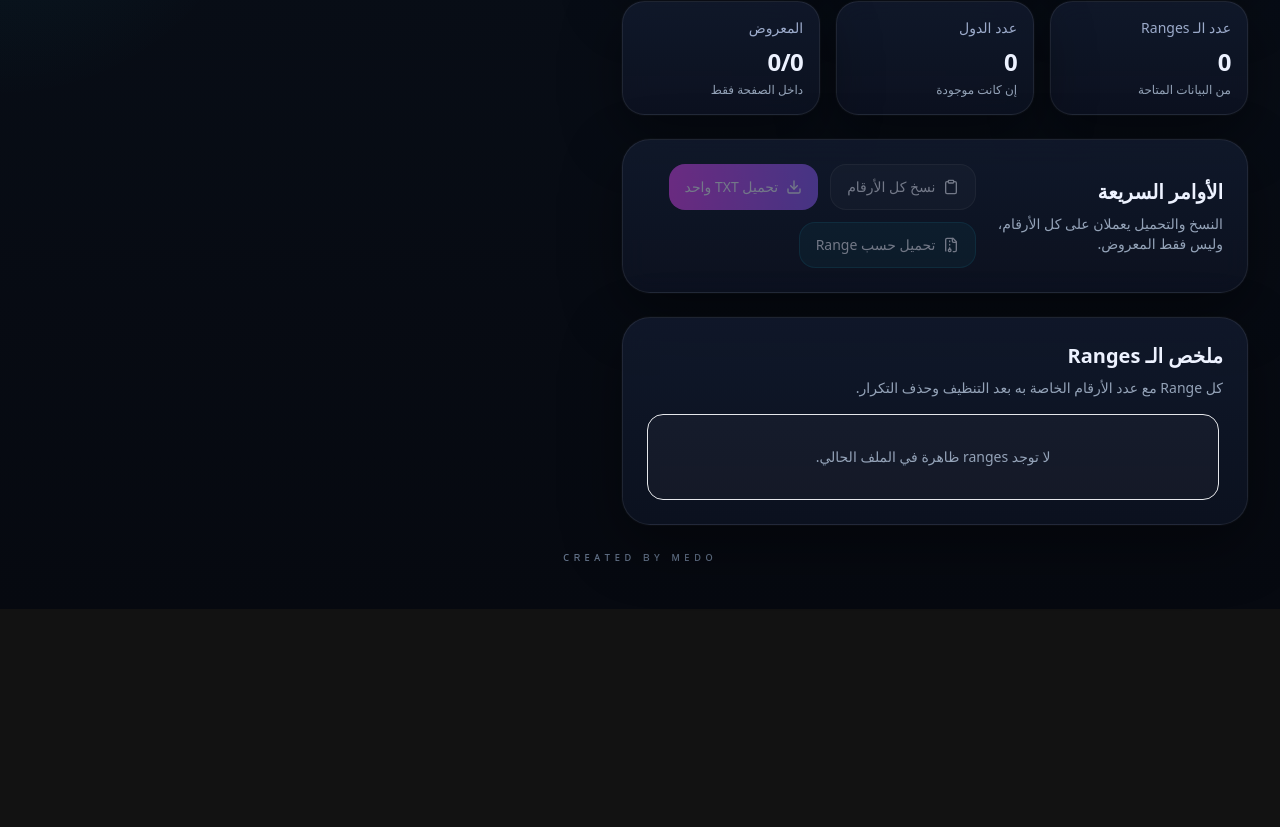
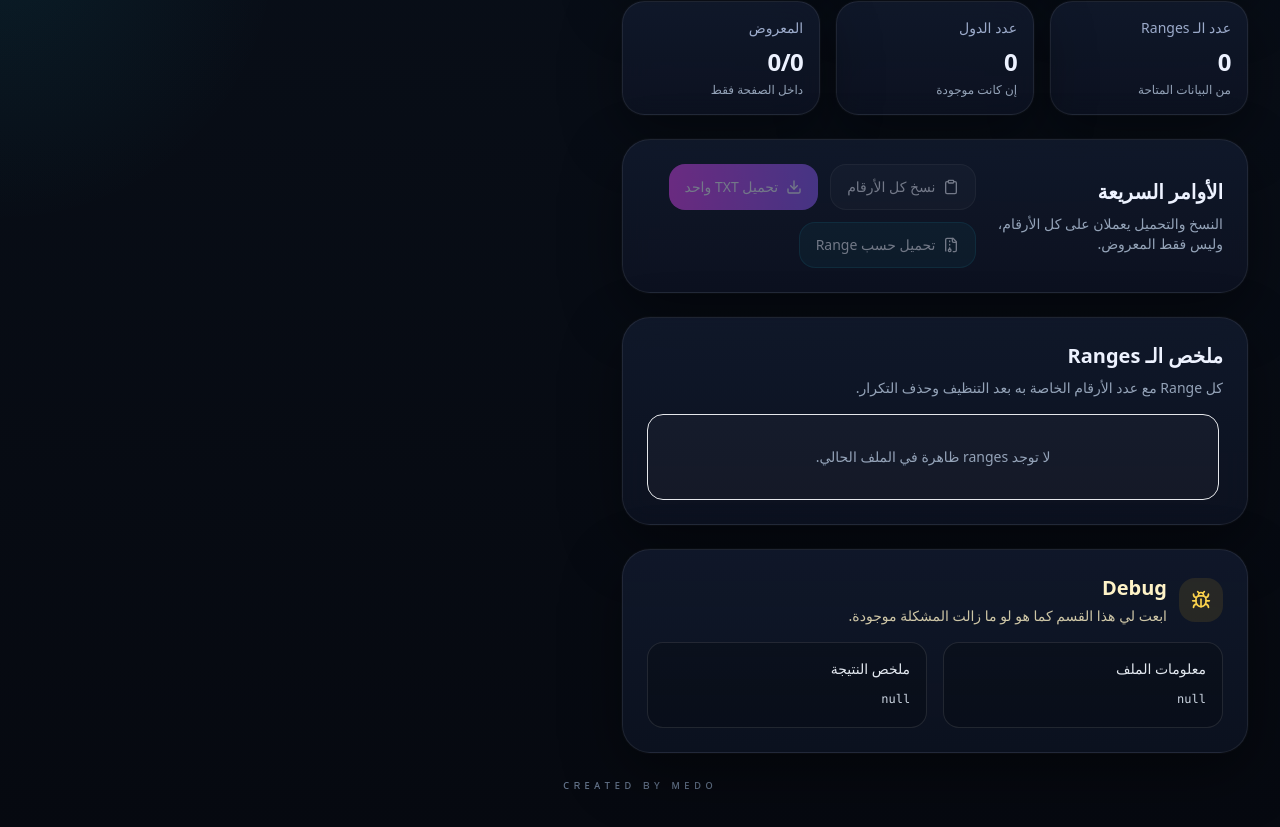
Before and after one commit to Medo-66m/Medofilter, a Next.js app: page / in a window 1280 px wide. Shown: the part 949-1776 px from the top of the page. Before the commit the page ends 1558 px from the top, so only its background shows below. Built offline with nearby package versions, Linux system fonts and the light colour scheme.

Commit message:
Enhance debug information and status display

```diff
--- a/components/medo-filter-app.tsx
+++ b/components/medo-filter-app.tsx
@@ -2,6 +2,7 @@
 
 import { useMemo, useRef, useState } from "react";
 import {
+  Bug,
   CheckCircle2,
   Clipboard,
   Download,
@@ -22,6 +23,23 @@ import type { ParsedResult, StatusTone } from "@/lib/types";
 type StatusState = {
   tone: StatusTone;
   message: string;
+};
+
+type DebugState = {
+  fileName: string;
+  extension: string;
+  parseStartedAt: string;
+  parseFinishedAt: string | null;
+  error: string | null;
+  resultSnapshot: {
+    originalCount: number;
+    cleanedCount: number;
+    rangesCount: number;
+    countriesCount: number;
+    sheets: string[];
+    firstNumbers: string[];
+    firstRanges: Array<{ range: string; count: number }>;
+  } | null;
 };
 
 const ACCEPTED_FILES = ".xlsx,.csv,.txt,.log,.json,.html,.xml";
@@ -66,10 +84,14 @@ function StatCard({
   return (
     <div className="glass rounded-[1.4rem] p-4 transition duration-200 hover:-translate-y-0.5 hover:shadow-accent">
       <div className="text-sm text-muted">{label}</div>
-      <div className="mt-2 text-2xl font-semibold tracking-tight text-text">{value}</div>
+      <div className="mt-2 text-2xl font-semibold tracking-tight text-text break-words">{value}</div>
       {hint ? <div className="mt-1 text-xs text-slate-400">{hint}</div> : null}
     </div>
   );
+}
+
+function createInitialDebug(): DebugState | null {
+  return null;
 }
 
 export default function MedoFilterApp() {
@@ -80,6 +102,7 @@ export default function MedoFilterApp() {
     tone: "idle",
     message: "ارفع الملف، وسأعالج كل الأرقام كاملة وأعرض لك أول 20 رقم فقط."
   });
+  const [debugInfo, setDebugInfo] = useState<DebugState | null>(createInitialDebug());
   const [dragActive, setDragActive] = useState(false);
   const [loading, setLoading] = useState(false);
   const [addPlus, setAddPlus] = useState(false);
@@ -99,6 +122,19 @@ export default function MedoFilterApp() {
   async function handleSelectedFile(file: File) {
     setLoading(true);
     setCopyDone(false);
+
+    const startedAt = new Date().toISOString();
+    const extension = file.name.toLowerCase().split(".").pop() ?? "";
+
+    setDebugInfo({
+      fileName: file.name,
+      extension,
+      parseStartedAt: startedAt,
+      parseFinishedAt: null,
+      error: null,
+      resultSnapshot: null
+    });
+
     setStatus({
       tone: "info",
       message: `جاري قراءة الملف ${file.name} وتحليل الأرقام...`
@@ -106,6 +142,26 @@ export default function MedoFilterApp() {
 
     try {
       const parsed = validateParsedResult(await parseFile(file));
+
+      const finishedAt = new Date().toISOString();
+
+      setDebugInfo({
+        fileName: file.name,
+        extension,
+        parseStartedAt: startedAt,
+        parseFinishedAt: finishedAt,
+        error: null,
+        resultSnapshot: {
+          originalCount: parsed.originalCount,
+          cleanedCount: parsed.cleanedCount,
+          rangesCount: parsed.rangesCount,
+          countriesCount: parsed.countriesCount,
+          sheets: parsed.sheets,
+          firstNumbers: parsed.numbers.slice(0, 20),
+          firstRanges: parsed.rangeSummary.slice(0, 20)
+        }
+      });
+
       setResult(parsed);
 
       if (parsed.cleanedCount === 0) {
@@ -127,7 +183,18 @@ export default function MedoFilterApp() {
       }
     } catch (error) {
       const message = error instanceof Error ? error.message : "حدث خطأ غير متوقع أثناء قراءة الملف.";
+      const finishedAt = new Date().toISOString();
+
       setResult(null);
+      setDebugInfo({
+        fileName: file.name,
+        extension,
+        parseStartedAt: startedAt,
+        parseFinishedAt: finishedAt,
+        error: message,
+        resultSnapshot: null
+      });
+
       setStatus({
         tone: "error",
         message
@@ -331,27 +398,27 @@ export default function MedoFilterApp() {
             <div className="grid grid-cols-2 gap-4 lg:grid-cols-3">
               <StatCard
                 label="الملف"
-                value={result?.fileName ?? "—"}
-                hint={result ? "تمت قراءته" : "بانتظار الرفع"}
+                value={result?.fileName ?? debugInfo?.fileName ?? "—"}
+                hint={result || debugInfo ? "تمت قراءته" : "بانتظار الرفع"}
               />
               <StatCard
                 label="قبل حذف التكرار"
-                value={result?.originalCount ?? 0}
+                value={result?.originalCount ?? debugInfo?.resultSnapshot?.originalCount ?? 0}
                 hint="بعد التنظيف الأولي"
               />
               <StatCard
                 label="بعد التنظيف والحذف"
-                value={result?.cleanedCount ?? 0}
+                value={result?.cleanedCount ?? debugInfo?.resultSnapshot?.cleanedCount ?? 0}
                 hint="النتيجة النهائية"
               />
               <StatCard
                 label="عدد الـ Ranges"
-                value={result?.rangesCount ?? 0}
+                value={result?.rangesCount ?? debugInfo?.resultSnapshot?.rangesCount ?? 0}
                 hint="من البيانات المتاحة"
               />
               <StatCard
                 label="عدد الدول"
-                value={result?.countriesCount ?? 0}
+                value={result?.countriesCount ?? debugInfo?.resultSnapshot?.countriesCount ?? 0}
                 hint="إن كانت موجودة"
               />
               <StatCard
@@ -435,6 +502,48 @@ export default function MedoFilterApp() {
                 )}
               </div>
             </div>
+
+            <div className="glass rounded-[1.75rem] border border-amber-400/20 bg-amber-400/5 p-5 sm:p-6">
+              <div className="mb-4 flex items-center gap-3">
+                <div className="rounded-2xl bg-amber-400/10 p-3">
+                  <Bug className="h-5 w-5 text-amber-300" />
+                </div>
+                <div>
+                  <h2 className="m-0 text-xl font-semibold text-amber-100">Debug</h2>
+                  <p className="mt-1 text-sm text-amber-100/80">
+                    ابعت لي هذا القسم كما هو لو ما زالت المشكلة موجودة.
+                  </p>
+                </div>
+              </div>
+
+              <div className="grid grid-cols-1 gap-4 lg:grid-cols-2">
+                <div className="rounded-2xl border border-white/10 bg-black/20 p-4">
+                  <div className="mb-2 text-sm font-medium text-slate-200">معلومات الملف</div>
+                  <pre className="m-0 whitespace-pre-wrap break-words text-xs leading-6 text-slate-300">
+{JSON.stringify(
+  debugInfo
+    ? {
+        fileName: debugInfo.fileName,
+        extension: debugInfo.extension,
+        parseStartedAt: debugInfo.parseStartedAt,
+        parseFinishedAt: debugInfo.parseFinishedAt,
+        error: debugInfo.error
+      }
+    : null,
+  null,
+  2
+)}
+                  </pre>
+                </div>
+
+                <div className="rounded-2xl border border-white/10 bg-black/20 p-4">
+                  <div className="mb-2 text-sm font-medium text-slate-200">ملخص النتيجة</div>
+                  <pre className="m-0 whitespace-pre-wrap break-words text-xs leading-6 text-slate-300">
+{JSON.stringify(debugInfo?.resultSnapshot ?? null, null, 2)}
+                  </pre>
+                </div>
+              </div>
+            </div>
           </section>
 
           <section className="space-y-6">
```
